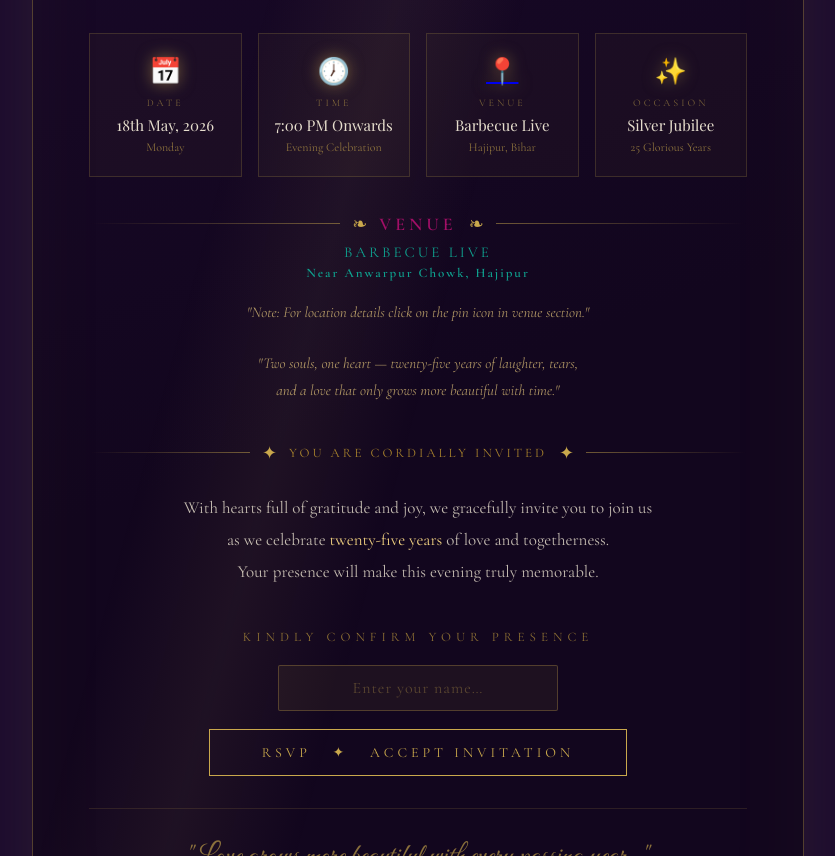
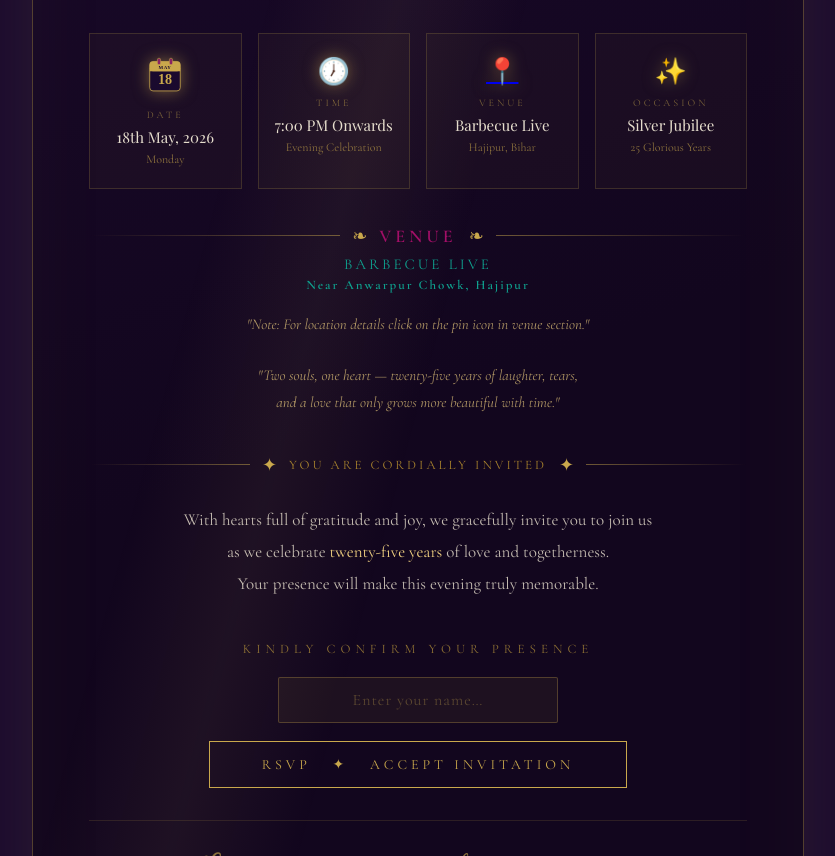
Before and after one commit to Aadi-tech07/Anniversary, a plain HTML site: page index.html in a window 1280 px wide. Shown: the part 1165-2021 px from the top of the page, without its empty margins (222-1057 px from the left). Drawn offline with nearby package versions, Linux system fonts and the light colour scheme; a web font is replaced by a local one.

Commit message:
Updated index

```diff
--- a/index.html
+++ b/index.html
@@ -64,11 +64,26 @@
     <!-- 4-column event details -->
     <div class="event-details">
       <div class="event-card">
-        <span class="icon">📅</span>
-        <p class="label">Date</p>
-        <p class="value">18th May, 2026</p>
-        <p class="sub">Monday</p>
-      </div>
+  <span class="icon">
+    <svg viewBox="0 0 60 66" width="36" height="36" xmlns="http://www.w3.org/2000/svg">
+      <!-- Body -->
+      <rect x="2" y="10" width="56" height="54" rx="6" fill="#1a0a2e" stroke="#c9a84c" stroke-width="1.5"/>
+      <!-- Header -->
+      <rect x="2" y="10" width="56" height="18" rx="6" fill="#c9a84c"/>
+      <rect x="2" y="22" width="56" height="6" fill="#c9a84c"/>
+      <!-- Rings -->
+      <rect x="16" y="4" width="6" height="12" rx="3" fill="#892462" stroke="#c9a84c" stroke-width="1"/>
+      <rect x="38" y="4" width="6" height="12" rx="3" fill="#892462" stroke="#c9a84c" stroke-width="1"/>
+      <!-- Month -->
+      <text x="30" y="24" text-anchor="middle" font-family="serif" font-size="9" font-weight="700" fill="#1a0a2e" letter-spacing="1">MAY</text>
+      <!-- Date -->
+      <text x="30" y="52" text-anchor="middle" font-family="serif" font-size="26" font-weight="700" fill="#c9a84c">18</text>
+    </svg>
+  </span>
+  <p class="label">Date</p>
+  <p class="value">18th May, 2026</p>
+  <p class="sub">Monday</p>
+</div>
       <div class="event-card">
         <span class="icon">🕖</span>
         <p class="label">Time</p>
```
